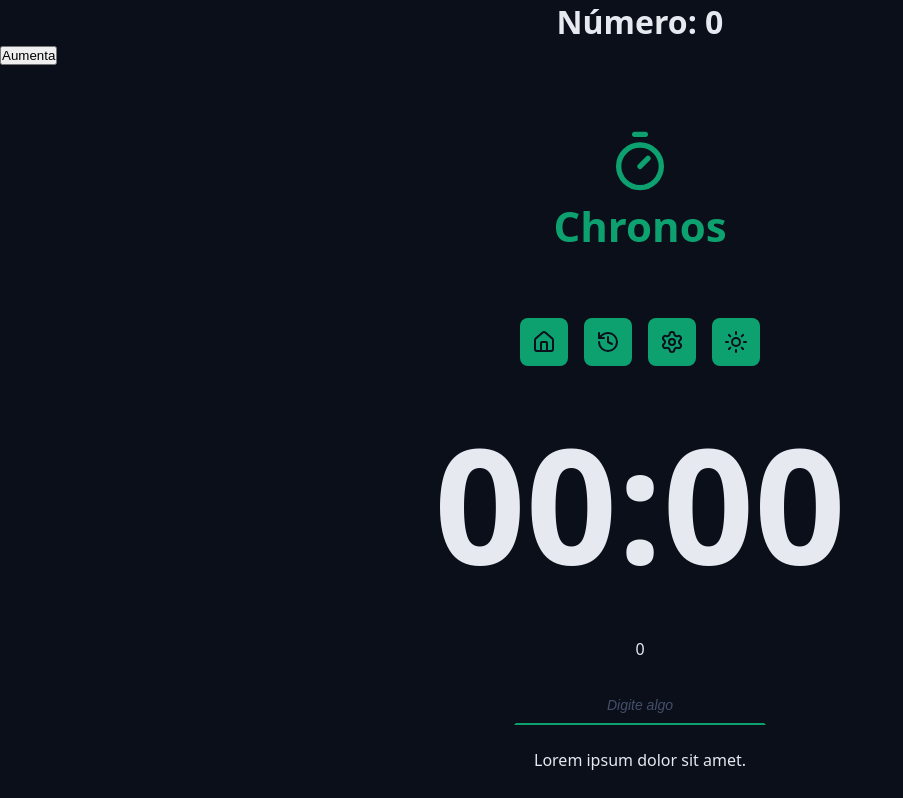
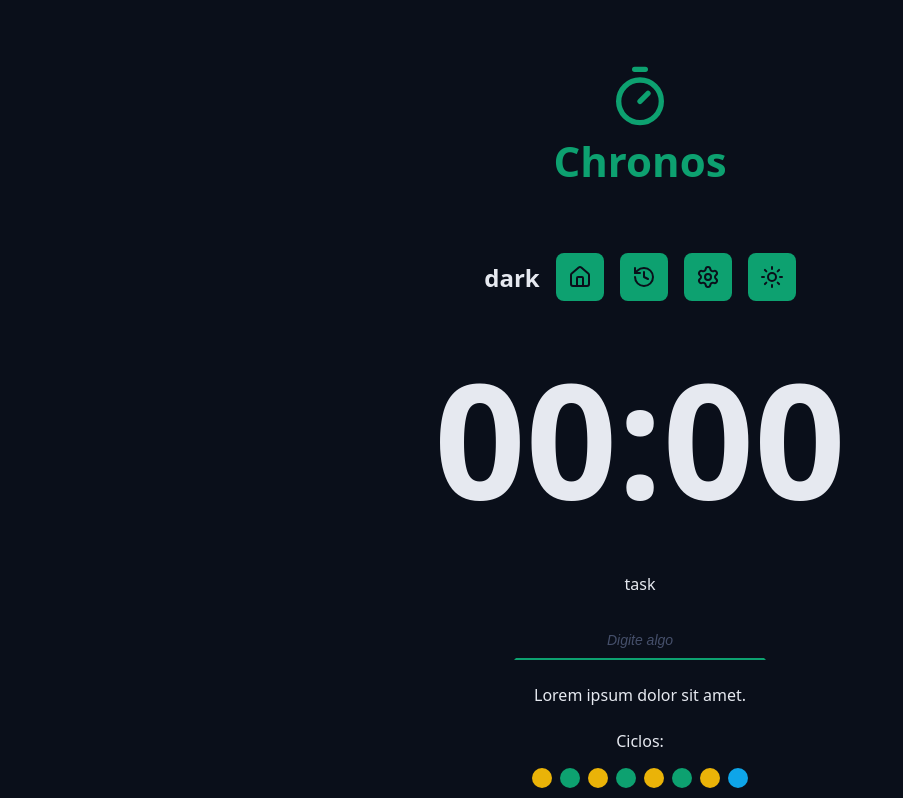
Before and after one commit to Felipe-PS-95/chronos-pomodoro, a React (Vite) app: page / in a window 1280 px wide. Shown: the top 798 px of the page, without its empty margins (0-903 px from the left). Built offline with nearby package versions, Linux system fonts and the light colour scheme.

Commit message:
38. useEffect - hook feito para trabalhar com efeitos colaterais no componente

```diff
--- a/index.html
+++ b/index.html
@@ -1,5 +1,5 @@
 <!doctype html>
-<html lang="en">
+<html lang="pt-BR" data-theme="dark">
   <head>
     <meta charset="UTF-8" />
     <link rel="icon" type="image/svg+xml" href="/vite.svg" />
--- a/src/App.tsx
+++ b/src/App.tsx
@@ -1,4 +1,3 @@
-import { Heading } from "./components/Heading";
 import { Container } from "./components/Container";
 import { Logo } from "./components/Logo";
 import { Menu } from "./components/Menu";
@@ -11,30 +10,10 @@
 import { Cycles } from "./components/Cycles";
 import { DefaultButton } from "./components/DefaultButton";
 import { PlayCircleIcon } from "lucide-react";
-import { useState } from "react";
 
 export function App() {
-  // Que todos os componentes que usam "numero"
-  // saibam das mudanças em seu valor
-
-  // Sempre que eu usar useState, não vou usar atribuição diretamente
-  // const [numero, setNumero] = useState(() => {
-  //   console.log("Lazy initialization");
-  //   return 0;
-  // });
-
-  const [numero, setNumero] = useState(0);
-
-  function handleClick() {
-    // setNumero((prevState) => prevState + 1);
-    setNumero(1);
-  }
-
   return (
     <>
-      <Heading>Número: {numero}</Heading>
-      <button onClick={handleClick}>Aumenta</button>
-
       <Container>
         <Logo />
       </Container>
@@ -51,7 +30,7 @@
         <form className="form" action="">
           <div className="formRow">
             <DefaultInput
-              labelText={numero.toString()}
+              labelText="task"
               id="meuInput"
               type="text"
               placeholder="Digite algo"
--- a/src/components/Menu/index.tsx
+++ b/src/components/Menu/index.tsx
@@ -1,19 +1,77 @@
 import { HistoryIcon, HouseIcon, SettingsIcon, SunIcon } from "lucide-react";
 import styles from "./styles.module.css";
+import { useState, useEffect } from "react";
+
+type AvailableThemes = "dark" | "light";
 
 export function Menu() {
+  const [theme, setTheme] = useState<AvailableThemes>("dark");
+
+  function handleThemeChange(
+    event: React.MouseEvent<HTMLAnchorElement, MouseEvent>,
+  ) {
+    event.preventDefault(); // Não segue o link
+
+    setTheme((prevTheme) => {
+      const newTheme = prevTheme === "dark" ? "light" : "dark";
+      return newTheme;
+    });
+
+    // document.documentElement.setAttribute("data-theme", newTheme);
+  }
+
+  // useEffect(() => {
+  //   console.log("useEffect sem depêndencias", Date.now());
+  // }); // Executado todas as vezes que o componente renderiza na tela
+
+  // useEffect(() => {
+  //   console.log("useEffect com array deps vazio", Date.now());
+  // }, []); // Executa apenas quando o React monta o componente na tela pela primeira vez
+
+  useEffect(() => {
+    console.log("Theme mudou", theme, Date.now());
+    document.documentElement.setAttribute("data-theme", theme);
+
+    return () => {
+      // Função de limpeza (cleanup)
+      console.log("Olha, este componente será atualizado");
+    };
+  }, [theme]); // Exwcuta apenas quando o valor de theme mudar
+
   return (
     <nav className={styles.menu}>
-      <a className={styles.menuLink} href="#">
+      <h1>{theme}</h1>
+      <a
+        className={styles.menuLink}
+        href="#"
+        aria-label="Ir para a Home"
+        title="Ir para a Home"
+      >
         <HouseIcon />
       </a>
-      <a className={styles.menuLink} href="#">
+      <a
+        className={styles.menuLink}
+        href="#"
+        aria-label="Ver Histórico"
+        title="Ver Histórico"
+      >
         <HistoryIcon />
       </a>
-      <a className={styles.menuLink} href="#">
+      <a
+        className={styles.menuLink}
+        href="#"
+        aria-label="Configurações"
+        title="Configurações"
+      >
         <SettingsIcon />
       </a>
-      <a className={styles.menuLink} href="#">
+      <a
+        className={styles.menuLink}
+        href="#"
+        aria-label="Mudar Tema"
+        title="Mudar Tema"
+        onClick={handleThemeChange}
+      >
         <SunIcon />
       </a>
     </nav>
--- a/src/main.tsx
+++ b/src/main.tsx
@@ -4,7 +4,7 @@
 import { App } from "./App";
 
 createRoot(document.getElementById("root")!).render(
-  <StrictMode>
+  <>
     <App />
-  </StrictMode>
+  </>,
 );
--- a/src/styles/theme.css
+++ b/src/styles/theme.css
@@ -35,3 +35,21 @@
   --disabled: #555f7d;
   --text-disabled: #aab3cc;
 }
+
+:root[data-theme="light"] {
+  --gray-100: #0a0f1a;
+  --gray-200: #181f2e;
+  --gray-300: #272f43;
+  --gray-400: #363d56;
+  --gray-500: #454f6a;
+  --gray-600: #555f7d;
+  --gray-700: #aab3cc;
+  --gray-800: #cdd3e1;
+  --gray-900: #e6e9f0;
+
+  --text-default: #0a0f1a;
+  --text-muted: #272f43;
+
+  --link-color: #0b8a60;
+  --link-hover: #065f46;
+}
```
